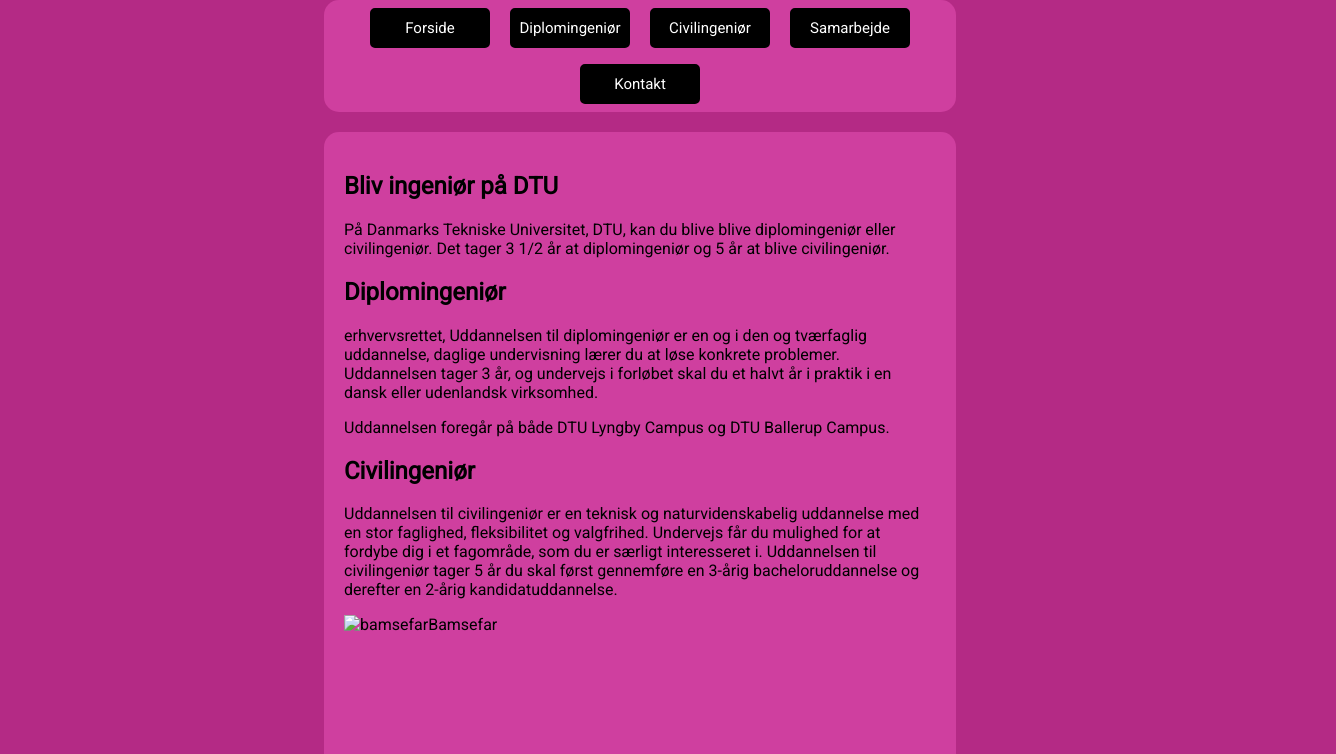
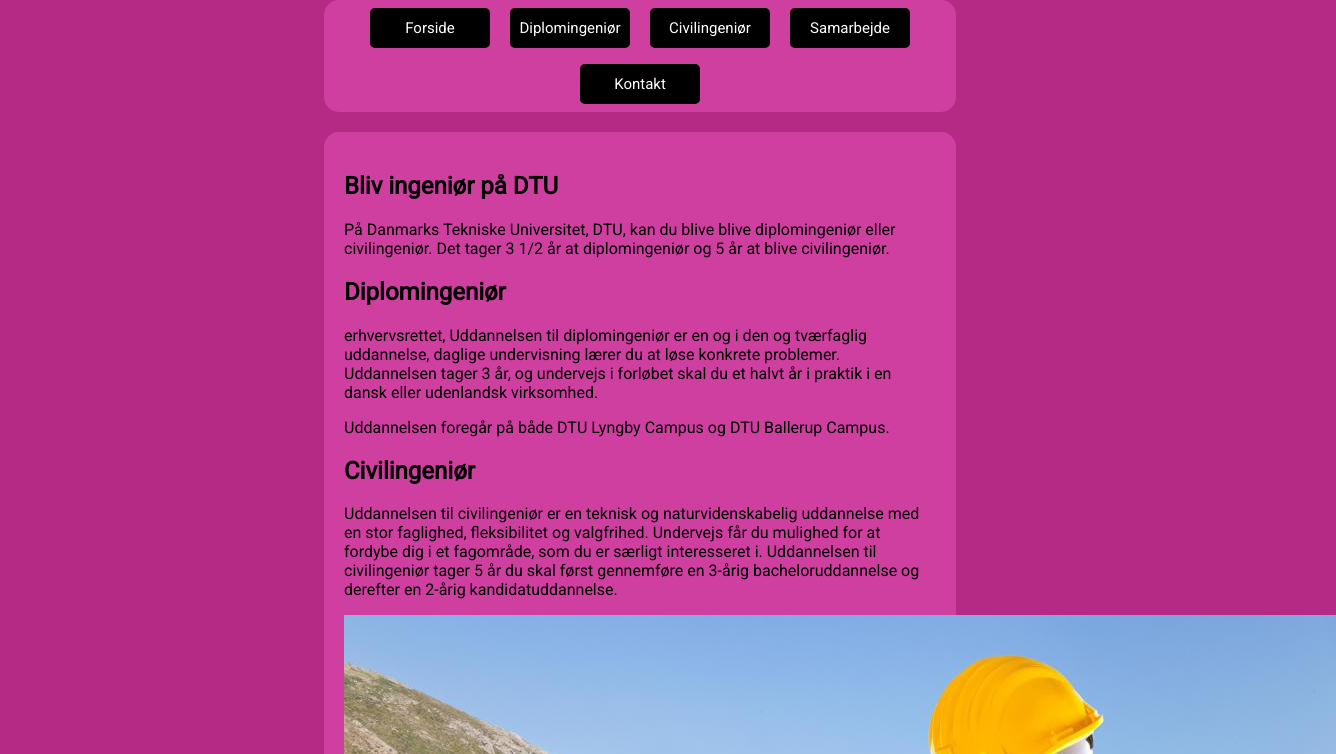
Before and after one commit to moondeck/silly-school-website, a plain HTML site: page index.html in a window 1280 px wide. Shown: the part 46-800 px from the top of the page, 1336 px wide, since content can reach past the window. Drawn offline with Linux system fonts and the light colour scheme.

Commit message:
corrected bamsefar

```diff
--- a/index.html
+++ b/index.html
@@ -36,7 +36,7 @@
         <p>Uddannelsen til civilingeniør er en teknisk og naturvidenskabelig uddannelse med en stor faglighed, fleksibilitet og valgfrihed. Undervejs får du mulighed for at fordybe dig i et fagområde, som du er særligt interesseret i.
           Uddannelsen til civilingeniør tager 5 år du skal først gennemføre en 3-årig bacheloruddannelse og derefter en 2-årig kandidatuddannelse.</p>
 
-        <p><img src="bamsefar.jph" alt="bamsefar">Bamsefar</a></p>
+        <p><img src="bamsefar.jpg" alt="bamsefar">Bamsefar</a></p>
 
 
 
```
